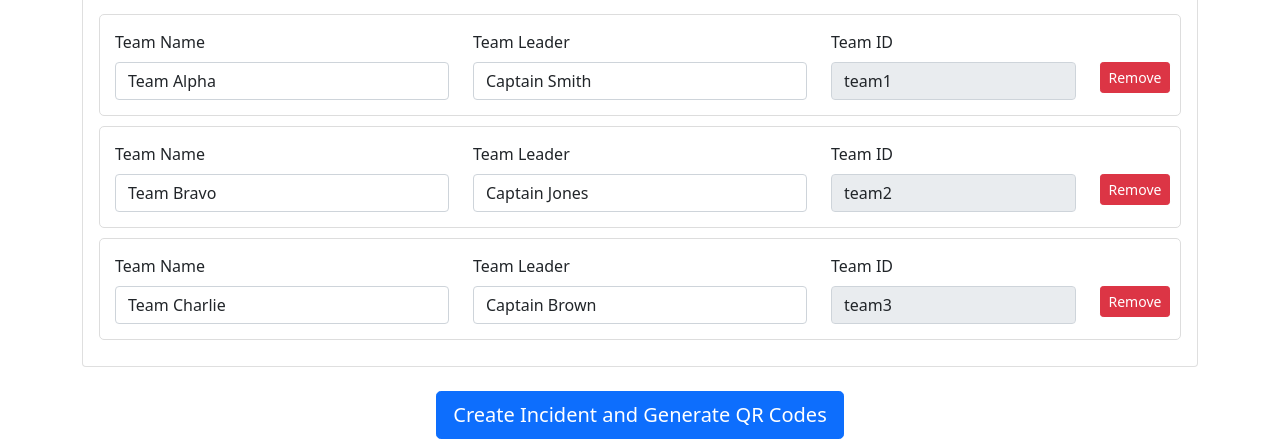
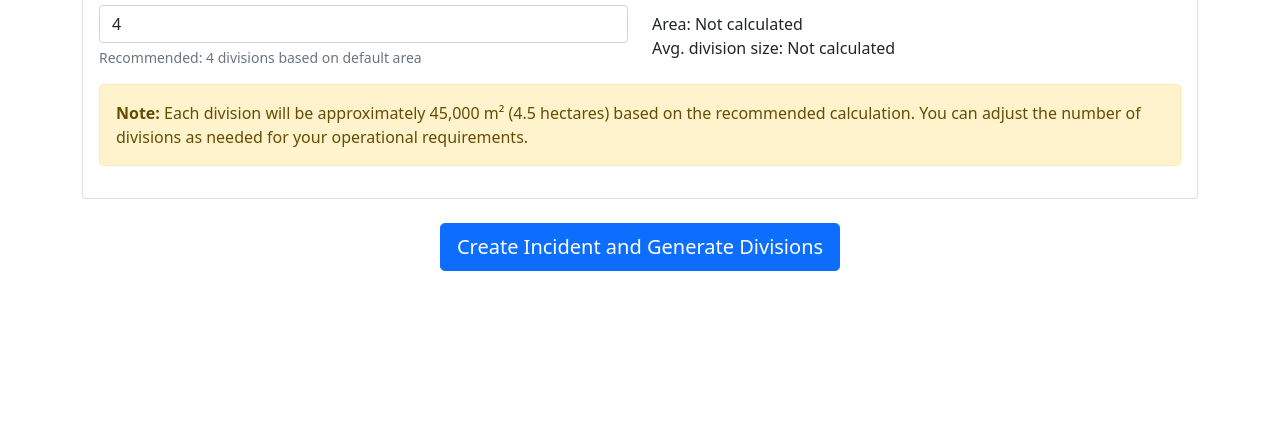
Before and after one commit to johann8384/incident.ockyares.org, a Flask app: page / in a window 1280 px wide. Shown: the part 1448-1887 px from the top of the page. After the commit the page ends 1719 px from the top, so only its background shows below. Run offline with Flask 3, Linux system fonts and the light colour scheme; some libraries are stand-ins or nearby versions.

Commit message:
Replace team management with division count calculation
- Removed team management section and replaced with search division configuration
- Added automatic calculation of recommended divisions based on 45,000 m² per division
- Added area calculation using Shoelace formula with lat/lng to meter conversion
- Added real-time display of search area size and average division size
- Updated form submission to send division_count instead of teams array
- Changed button text to reflect new functionality

```diff
--- a/templates/index.html
+++ b/templates/index.html
@@ -45,16 +45,10 @@
                     </div>
 
                     <div class="row">
-                        <div class="col-md-6">
+                        <div class="col-md-12">
                             <div class="mb-3">
                                 <label for="ic_name" class="form-label">Incident Commander *</label>
                                 <input type="text" class="form-control" id="ic_name" required>
-                            </div>
-                        </div>
-                        <div class="col-md-6">
-                            <div class="mb-3">
-                                <label for="grid_size" class="form-label">Division Grid Size (meters)</label>
-                                <input type="number" class="form-control" id="grid_size" value="100" min="50" max="500">
                             </div>
                         </div>
                     </div>
@@ -91,7 +85,7 @@
                         <strong>Instructions:</strong>
                         1. Enter coordinates above or click on the map to set incident location<br>
                         2. Use the drawing tools to outline the search area<br>
-                        3. The system will automatically create divisions based on your grid size
+                        3. The system will automatically calculate recommended divisions based on area size
                     </div>
 
                     <div id="map" class="map-container"></div>
@@ -103,15 +97,36 @@
                 </div>
             </div>
 
-            <!-- Teams -->
+            <!-- Search Divisions -->
             <div class="card mb-4">
                 <div class="card-header">
-                    <h3>Search Teams</h3>
-                    <button type="button" class="btn btn-success btn-sm float-end" id="add-team">Add Team</button>
+                    <h3>Search Divisions</h3>
                 </div>
                 <div class="card-body">
-                    <div id="teams-container">
-                        <!-- Teams will be added here dynamically -->
+                    <div class="row">
+                        <div class="col-md-6">
+                            <div class="mb-3">
+                                <label for="division_count" class="form-label">Number of Search Divisions *</label>
+                                <input type="number" class="form-control" id="division_count" min="1" max="26" value="4" required>
+                                <div class="form-text">
+                                    <span id="division-recommendation">Recommended: 4 divisions based on default area</span>
+                                </div>
+                            </div>
+                        </div>
+                        <div class="col-md-6">
+                            <div class="mb-3">
+                                <label class="form-label">Search Area Information</label>
+                                <div class="form-control-plaintext">
+                                    <div id="area-size">Area: Not calculated</div>
+                                    <div id="division-size">Avg. division size: Not calculated</div>
+                                </div>
+                            </div>
+                        </div>
+                    </div>
+
+                    <div class="alert alert-warning">
+                        <strong>Note:</strong> Each division will be approximately 45,000 m² (4.5 hectares) based on the recommended calculation.
+                        You can adjust the number of divisions as needed for your operational requirements.
                     </div>
                 </div>
             </div>
@@ -119,7 +134,7 @@
             <div class="text-center">
                 <button type="submit" class="btn btn-primary btn-lg" id="submit-btn">
                     <span class="spinner-border spinner-border-sm me-2" id="loading-spinner" style="display: none;"></span>
-                    Create Incident and Generate QR Codes
+                    Create Incident and Generate Divisions
                 </button>
             </div>
         </form>
@@ -134,6 +149,7 @@ let map;
 let incidentMarker;
 let searchAreaLayer;
 let searchAreaCoordinates = [];
+let searchAreaSizeM2 = 0;
 
 // Initialize map
 function initMap() {
@@ -163,14 +179,34 @@ function initMap() {
     });
 }
 
-// Toggle drawing mode
-function toggleDrawingMode() {
-    map.drawingMode = !map.drawingMode;
-    document.getElementById('drawing-btn').textContent =
-        map.drawingMode ? 'Stop Drawing' : 'Draw Search Area';
+// Calculate area using Shoelace formula (approximate)
+function calculatePolygonAreaM2(coords) {
+    if (coords.length < 3) return 0;
+
+    // Convert to meters using approximate conversion
+    // This is a rough approximation - for precise calculations, proper projection should be used
+    let area = 0;
+    const avgLat = coords.reduce((sum, coord) => sum + coord[1], 0) / coords.length;
+    const mPerDegreeLat = 111320; // meters per degree latitude
+    const mPerDegreeLng = 111320 * Math.cos(avgLat * Math.PI / 180); // meters per degree longitude at this latitude
+
+    // Convert coordinates to meters
+    const coordsM = coords.map(coord => [
+        coord[0] * mPerDegreeLng,
+        coord[1] * mPerDegreeLat
+    ]);
+
+    // Shoelace formula
+    for (let i = 0; i < coordsM.length; i++) {
+        const j = (i + 1) % coordsM.length;
+        area += coordsM[i][0] * coordsM[j][1];
+        area -= coordsM[j][0] * coordsM[i][1];
+    }
+
+    return Math.abs(area) / 2;
 }
 
-// Update search area display
+// Update search area display and calculate divisions
 function updateSearchArea() {
     if (searchAreaLayer) {
         map.removeLayer(searchAreaLayer);
@@ -192,54 +228,51 @@ function updateSearchArea() {
             fillOpacity: 0.3
         }).addTo(map);
 
+        // Calculate area
+        searchAreaSizeM2 = calculatePolygonAreaM2(coords);
+
+        // Calculate recommended divisions (45,000 m² per division)
+        const recommendedDivisions = Math.max(1, Math.round(searchAreaSizeM2 / 45000));
+
+        // Update UI
         document.getElementById('area-status').textContent =
             `Search area defined with ${searchAreaCoordinates.length} points`;
+
+        document.getElementById('area-size').textContent =
+            `Area: ${(searchAreaSizeM2 / 10000).toFixed(2)} hectares (${searchAreaSizeM2.toLocaleString()} m²)`;
+
+        document.getElementById('division-recommendation').textContent =
+            `Recommended: ${recommendedDivisions} divisions based on area size`;
+
+        document.getElementById('division_count').value = recommendedDivisions;
+
+        updateDivisionInfo();
+    }
+}
+
+// Update division size information
+function updateDivisionInfo() {
+    const divisionCount = parseInt(document.getElementById('division_count').value) || 1;
+    if (searchAreaSizeM2 > 0) {
+        const avgDivisionSize = searchAreaSizeM2 / divisionCount;
+        document.getElementById('division-size').textContent =
+            `Avg. division size: ${(avgDivisionSize / 10000).toFixed(2)} hectares (${avgDivisionSize.toLocaleString()} m²)`;
     }
 }
 
 // Clear search area
 function clearSearchArea() {
     searchAreaCoordinates = [];
+    searchAreaSizeM2 = 0;
     if (searchAreaLayer) {
         map.removeLayer(searchAreaLayer);
         searchAreaLayer = null;
     }
     document.getElementById('area-status').textContent = 'No search area defined';
-}
-
-// Team management
-let teamCounter = 0;
-
-function addTeam() {
-    teamCounter++;
-    const teamHtml = `
-        <div class="team-card" id="team-${teamCounter}">
-            <div class="row">
-                <div class="col-md-4">
-                    <label class="form-label">Team Name</label>
-                    <input type="text" class="form-control team-name" placeholder="Team Alpha">
-                </div>
-                <div class="col-md-4">
-                    <label class="form-label">Team Leader</label>
-                    <input type="text" class="form-control team-leader" placeholder="Captain Smith">
-                </div>
-                <div class="col-md-3">
-                    <label class="form-label">Team ID</label>
-                    <input type="text" class="form-control team-id" value="team${teamCounter}" readonly>
-                </div>
-                <div class="col-md-1">
-                    <label class="form-label">&nbsp;</label>
-                    <button type="button" class="btn btn-danger btn-sm d-block" onclick="removeTeam(${teamCounter})">Remove</button>
-                </div>
-            </div>
-        </div>
-    `;
-
-    document.getElementById('teams-container').insertAdjacentHTML('beforeend', teamHtml);
-}
-
-function removeTeam(teamId) {
-    document.getElementById(`team-${teamId}`).remove();
+    document.getElementById('area-size').textContent = 'Area: Not calculated';
+    document.getElementById('division-size').textContent = 'Avg. division size: Not calculated';
+    document.getElementById('division-recommendation').textContent = 'Recommended: 4 divisions based on default area';
+    document.getElementById('division_count').value = 4;
 }
 
 // Form submission
@@ -261,25 +294,18 @@ function submitForm(e) {
             description: document.getElementById('description').value
         },
         search_area_coordinates: searchAreaCoordinates,
-        grid_size: parseInt(document.getElementById('grid_size').value),
-        teams: []
+        division_count: parseInt(document.getElementById('division_count').value),
+        teams: [] // Empty teams array - divisions will be created without pre-assigned teams
     };
-
-    // Collect team data
-    document.querySelectorAll('.team-card').forEach(card => {
-        const teamData = {
-            team_name: card.querySelector('.team-name').value,
-            team_leader: card.querySelector('.team-leader').value,
-            team_id: card.querySelector('.team-id').value
-        };
-        if (teamData.team_name && teamData.team_leader) {
-            formData.teams.push(teamData);
-        }
-    });
 
     // Validate
     if (searchAreaCoordinates.length < 3) {
         showError('Please define a search area with at least 3 points');
+        return;
+    }
+
+    if (!formData.division_count || formData.division_count < 1) {
+        showError('Please specify at least 1 search division');
         return;
     }
 
@@ -330,31 +356,11 @@ function showError(message) {
 document.addEventListener('DOMContentLoaded', function() {
     initMap();
 
-    document.getElementById('add-team').addEventListener('click', addTeam);
     document.getElementById('clear-area').addEventListener('click', clearSearchArea);
     document.getElementById('incident-form').addEventListener('submit', submitForm);
 
-    // Add some default teams
-    addTeam();
-    addTeam();
-    addTeam();
-
-    // Set default team names
-    setTimeout(() => {
-        const teamCards = document.querySelectorAll('.team-card');
-        if (teamCards[0]) {
-            teamCards[0].querySelector('.team-name').value = 'Team Alpha';
-            teamCards[0].querySelector('.team-leader').value = 'Captain Smith';
-        }
-        if (teamCards[1]) {
-            teamCards[1].querySelector('.team-name').value = 'Team Bravo';
-            teamCards[1].querySelector('.team-leader').value = 'Captain Jones';
-        }
-        if (teamCards[2]) {
-            teamCards[2].querySelector('.team-name').value = 'Team Charlie';
-            teamCards[2].querySelector('.team-leader').value = 'Captain Brown';
-        }
-    }, 100);
+    // Listen for division count changes
+    document.getElementById('division_count').addEventListener('input', updateDivisionInfo);
 });
 
 // Add polygon drawing functionality
```
